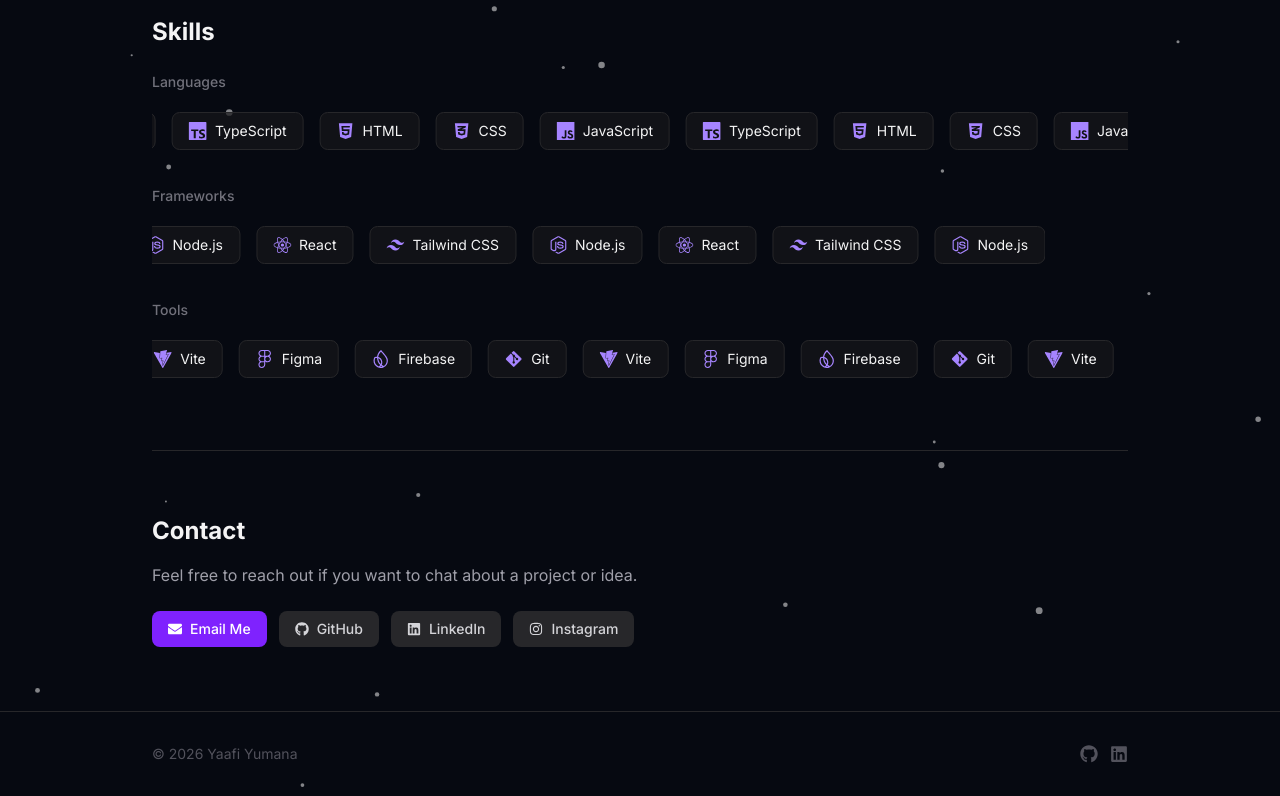
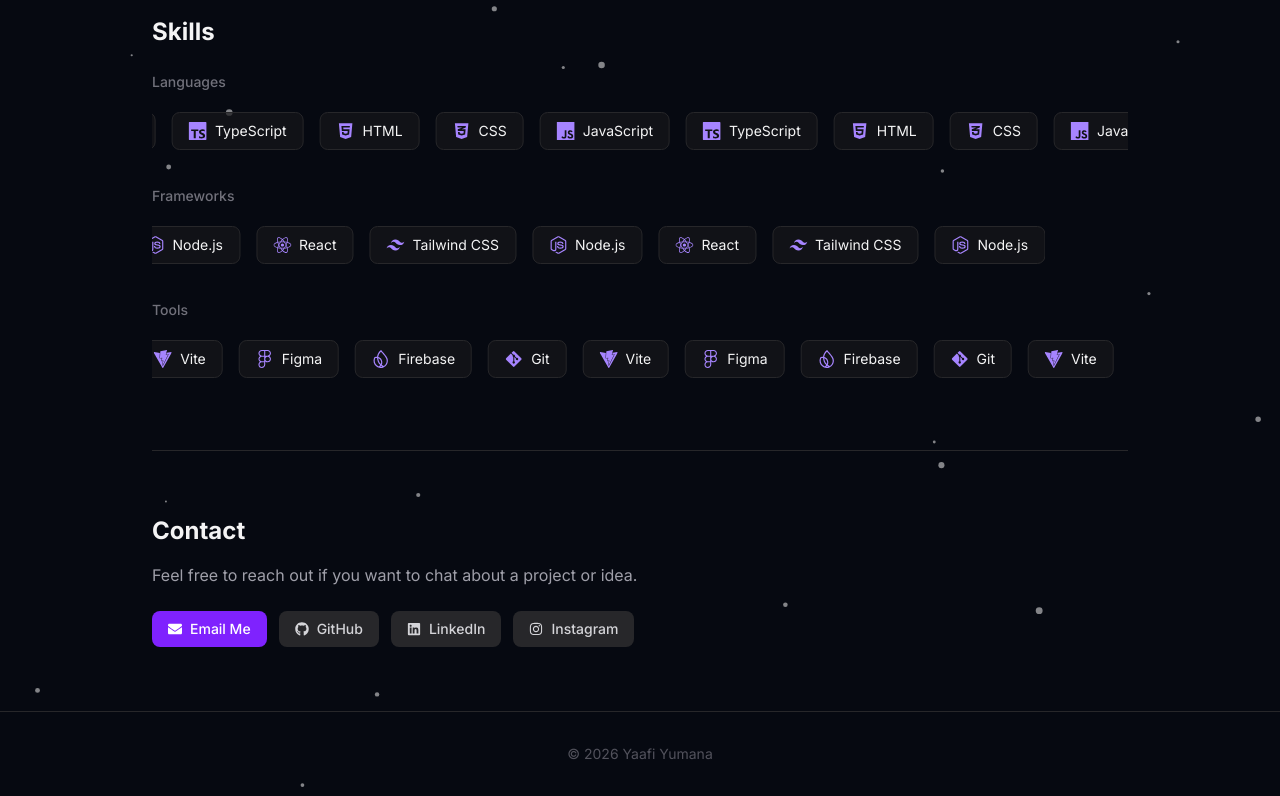
Before and after one commit to YumanaHZ/PORTFOLIO, a React (Vite) app: page / in a window 1280 px wide. Shown: the part 1784-2580 px from the top of the page. Built offline with nearby package versions, Linux system fonts and the light colour scheme.

Commit message:
Update footer

```diff
--- a/src/App.tsx
+++ b/src/App.tsx
@@ -409,12 +409,8 @@
       </main>
 
       <footer className={`border-t py-8 relative z-20 ${dark ? 'border-zinc-800 text-zinc-600' : 'border-zinc-200 text-zinc-500'}`}>
-        <div className="max-w-5xl mx-auto px-6 flex flex-col sm:flex-row items-center justify-between gap-4 text-sm">
+        <div className="max-w-5xl mx-auto px-6 flex flex-col items-center justify-center text-sm">
           <p>&copy; {new Date().getFullYear()} Yaafi Yumana</p>
-          <div className="flex items-center gap-3">
-            <a href="https://github.com/YumanaHZ" target="_blank" rel="noopener noreferrer" aria-label="GitHub" className={dark ? 'hover:text-white' : 'hover:text-zinc-900'}><FaGithub size={18} /></a>
-            <a href="https://www.linkedin.com/in/yaafi-yumana-47a26a218?utm_source=share&utm_campaign=share_via&utm_content=profile&utm_medium=android_app" target="_blank" rel="noopener noreferrer" aria-label="LinkedIn" className={dark ? 'hover:text-white' : 'hover:text-zinc-900'}><FaLinkedin size={18} /></a>
-          </div>
         </div>
       </footer>
     </div>
```
